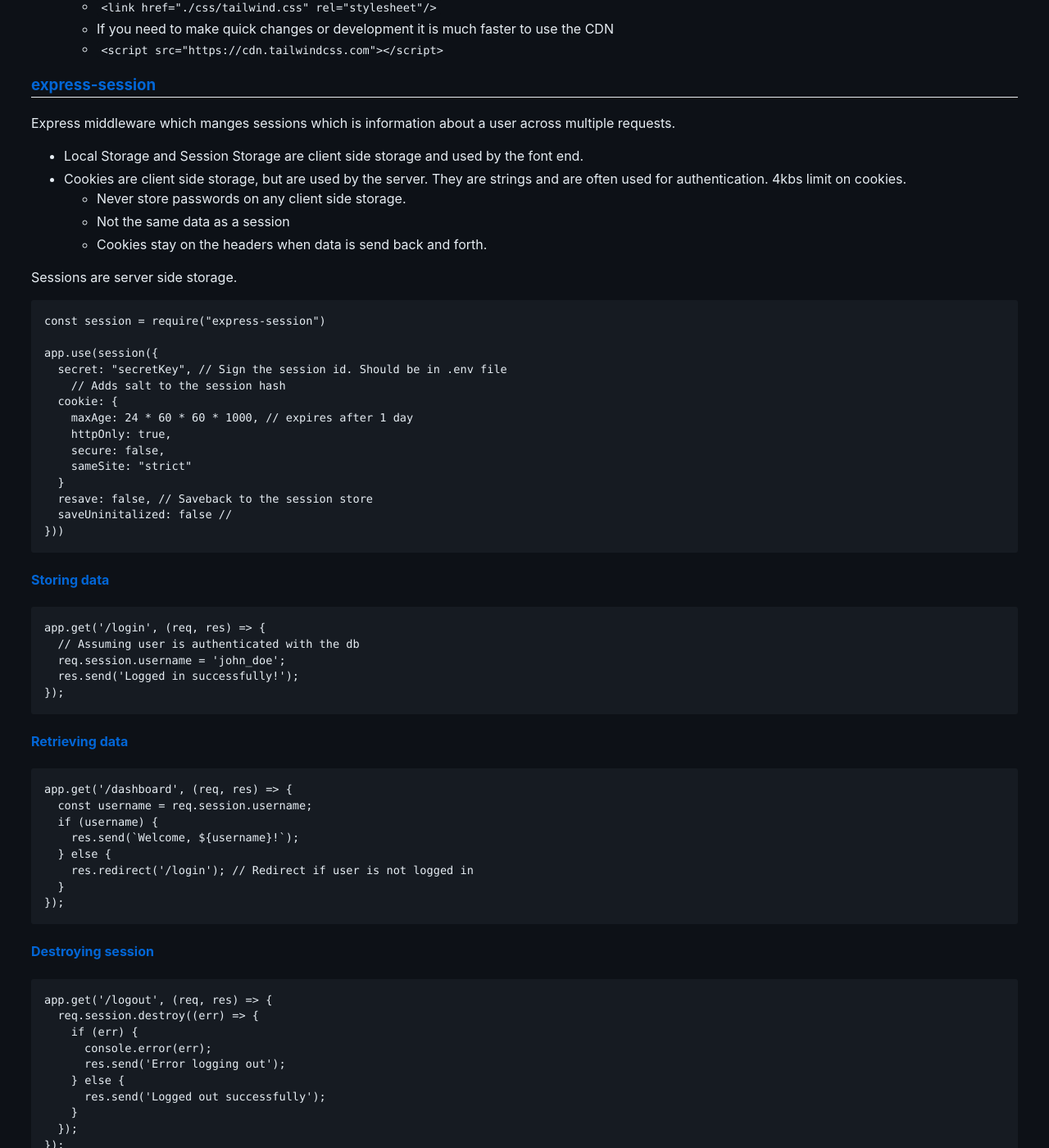
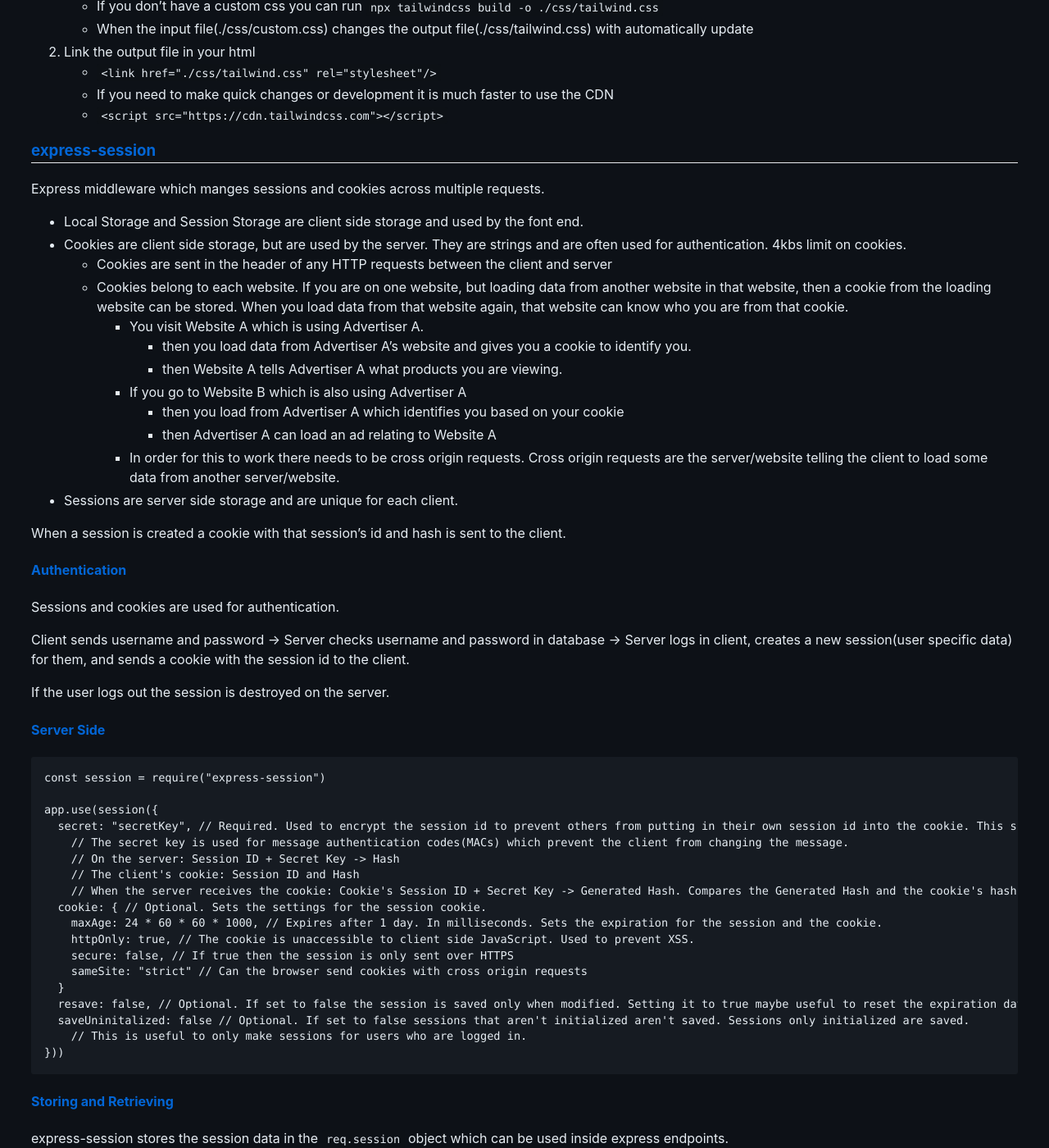
Before and after one commit to ryansheehy0/Cheat_Sheets, a Jekyll site: the page built from nodejs.md, in a window 1280 px wide and 1400 px high, scrolled down 17152 px. Shown: the whole window at 82% size. Built offline with Jekyll 4.4.1, drawn with Linux system fonts in a browser that asks for light colours; our own code applies the rules of GitHub Pages for plain Markdown files; some of the changed text lies outside the part shown.

Commit message:
Updates javascript under the hood.

````diff
--- a/nodejs.md
+++ b/nodejs.md
@@ -53,8 +53,11 @@
       - [Comparing a Password](#comparing-a-password)
     - [tailwindcss](#tailwindcss)
     - [express-session](#express-session)
-      - [Storing data](#storing-data)
-      - [Retrieving data](#retrieving-data)
+      - [Authentication](#authentication)
+      - [Server Side](#server-side)
+      - [Storing and Retrieving](#storing-and-retrieving)
+        - [Storing data](#storing-data)
+        - [Retrieving data](#retrieving-data)
       - [Destroying session](#destroying-session)
     - [cookie-parser](#cookie-parser)
 
@@ -786,34 +789,58 @@
     - `<script src="https://cdn.tailwindcss.com"></script>`
 
 ### [express-session](#table-of-contents)
-Express middleware which manges sessions which is information about a user across multiple requests.
+Express middleware which manges sessions and cookies across multiple requests.
+
 
 - Local Storage and Session Storage are client side storage and used by the font end.
 - Cookies are client side storage, but are used by the server. They are strings and are often used for authentication. 4kbs limit on cookies.
-  - Never store passwords on any client side storage.
-  - Not the same data as a session
-  - Cookies stay on the headers when data is send back and forth.
+  - Cookies are sent in the header of any HTTP requests between the client and server
+  - Cookies belong to each website. If you are on one website, but loading data from another website in that website, then a cookie from the loading website can be stored. When you load data from that website again, that website can know who you are from that cookie.
+    - You visit Website A which is using Advertiser A.
+      - then you load data from Advertiser A's website and gives you a cookie to identify you.
+      - then Website A tells Advertiser A what products you are viewing.
+    - If you go to Website B which is also using Advertiser A
+      - then you load from Advertiser A which identifies you based on your cookie
+      - then Advertiser A can load an ad relating to Website A
+    - In order for this to work there needs to be cross origin requests. Cross origin requests are the server/website telling the client to load some data from another server/website.
+- Sessions are server side storage and are unique for each client.
 
-Sessions are server side storage.
+When a session is created a cookie with that session's id and hash is sent to the client.
+
+#### [Authentication](#table-of-contents)
+  Sessions and cookies are used for authentication.
+
+  Client sends username and password -> Server checks username and password in database -> Server logs in client, creates a new session(user specific data) for them, and sends a cookie with the session id to the client.
+
+  If the user logs out the session is destroyed on the server.
+
+#### [Server Side](#table-of-contents)
 
 ```javascript
 const session = require("express-session")
 
 app.use(session({
-  secret: "secretKey", // Sign the session id. Should be in .env file
-    // Adds salt to the session hash
-  cookie: {
-    maxAge: 24 * 60 * 60 * 1000, // expires after 1 day
-    httpOnly: true,
-    secure: false,
-    sameSite: "strict"
+  secret: "secretKey", // Required. Used to encrypt the session id to prevent others from putting in their own session id into the cookie. This should be put in the .env file.
+    // The secret key is used for message authentication codes(MACs) which prevent the client from changing the message.
+    // On the server: Session ID + Secret Key -> Hash
+    // The client's cookie: Session ID and Hash
+    // When the server receives the cookie: Cookie's Session ID + Secret Key -> Generated Hash. Compares the Generated Hash and the cookie's hash. If they match then the session ID wasn't modified. If they don't then the session id should not be used.
+  cookie: { // Optional. Sets the settings for the session cookie.
+    maxAge: 24 * 60 * 60 * 1000, // Expires after 1 day. In milliseconds. Sets the expiration for the session and the cookie.
+    httpOnly: true, // The cookie is unaccessible to client side JavaScript. Used to prevent XSS.
+    secure: false, // If true then the session is only sent over HTTPS
+    sameSite: "strict" // Can the browser send cookies with cross origin requests
   }
-  resave: false, // Saveback to the session store
-  saveUninitalized: false //
+  resave: false, // Optional. If set to false the session is saved only when modified. Setting it to true maybe useful to reset the expiration date on the session.
+  saveUninitalized: false // Optional. If set to false sessions that aren't initialized aren't saved. Sessions only initialized are saved.
+    // This is useful to only make sessions for users who are logged in.
 }))
 ```
 
-#### [Storing data](#table-of-contents)
+#### [Storing and Retrieving](#table-of-contents)
+express-session stores the session data in the `req.session` object which can be used inside express endpoints.
+
+##### [Storing data](#table-of-contents)
 
 ```javascript
 app.get('/login', (req, res) => {
@@ -823,7 +850,7 @@
 });
 ```
 
-#### [Retrieving data](#table-of-contents)
+##### [Retrieving data](#table-of-contents)
 
 ```javascript
 app.get('/dashboard', (req, res) => {
````
Also changed, not shown: javascript.md (+36 -4 lines), javascript_under_the_hood.md (+51 -7 lines), sql.md (+3 -1 lines).
